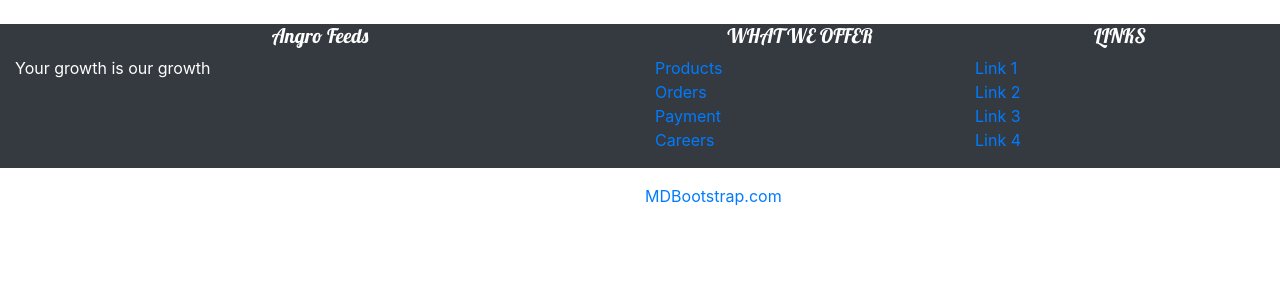
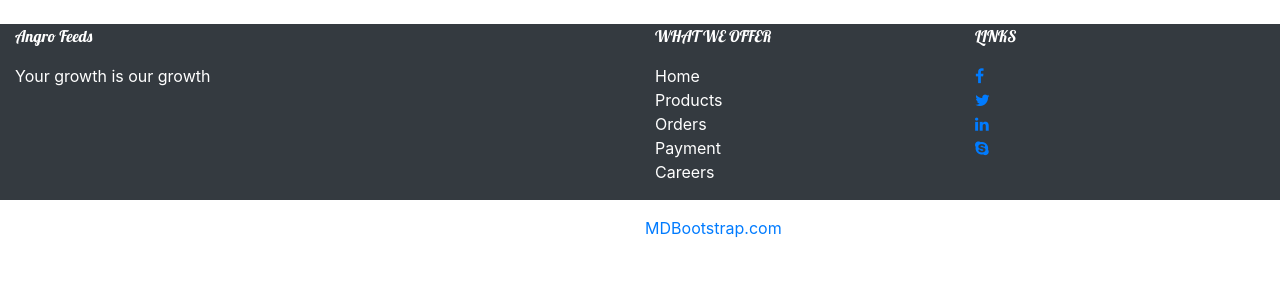
Before and after one commit to kiarieking/Ordersystem, a Django app: page /customer/home/ in a window 1280 px wide. Shown: the part 58-358 px from the top of the page. Run offline with Django 3.2, Linux system fonts and the light colour scheme; some libraries are stand-ins or nearby versions.

Commit message:
more footer formatting

```diff
--- a/customer/templates/customer/base.html
+++ b/customer/templates/customer/base.html
@@ -4,6 +4,7 @@
 <head>
     <meta charset="UTF-8">
     <title>Order System</title>
+    <link href="https://maxcdn.bootstrapcdn.com/font-awesome/4.4.0/css/font-awesome.min.css" rel="stylesheet"/>
     <link rel="stylesheet" href="https://stackpath.bootstrapcdn.com/bootstrap/4.5.0/css/bootstrap.min.css" integrity="sha384-9aIt2nRpC12Uk9gS9baDl411NQApFmC26EwAOH8WgZl5MYYxFfc+NcPb1dKGj7Sk" crossorigin="anonymous">
     <link href="//fonts.googleapis.com/css?family=Lobster&subset=latin,latin-ext" rel="stylesheet" type="text/css">
     <link rel="stylesheet" href="{% static 'css/order.css' %}">
@@ -54,7 +55,7 @@
       <div class="col-md-6 mt-md-0 mt-3">
 
         <!-- Content -->
-        <h5 id="footer-title">Angro Feeds</h5>
+        <p id="footer-title" class="foot">Angro Feeds</p>
         <p>Your growth is our growth</p>
 
       </div>
@@ -66,20 +67,23 @@
       <div class="col-md-3 mb-md-0 mb-3">
 
         <!-- Links -->
-        <h5 class="text-uppercase">What we Offer</h5>
+        <p class="text-uppercase foot">What we Offer</p>
 
-        <ul class="list-unstyled">
+        <ul class="list-unstyled " >
           <li>
-            <a href="#!">Products</a>
+            <a href="{% url 'home' %}" class="text-white">Home</a>
           </li>
           <li>
-            <a href="#!">Orders</a>
+            <a href="{% url 'product' %}" class="text-white">Products</a>
           </li>
           <li>
-            <a href="#!">Payment</a>
+            <a href="#!" class="text-white">Orders</a>
           </li>
           <li>
-            <a href="#!">Careers</a>
+            <a href="#!" class="text-white">Payment</a>
+          </li>
+             <li>
+            <a href="#!" class="text-white">Careers</a>
           </li>
         </ul>
 
@@ -90,20 +94,20 @@
       <div class="col-md-3 mb-md-0 mb-3">
 
         <!-- Links -->
-        <h5 class="text-uppercase">Links</h5>
+        <p class="text-uppercase foot">Links</p>
 
         <ul class="list-unstyled">
           <li>
-            <a href="#!">Link 1</a>
+             <a href="#"><i class="fa fa-facebook"></i></a>
           </li>
           <li>
-            <a href="#!">Link 2</a>
+            <a href="#"><i class="fa fa-twitter"></i></a>
           </li>
           <li>
-            <a href="#!">Link 3</a>
+            <a href="#"><i class="fa fa-linkedin"></i></a>
           </li>
           <li>
-            <a href="#!">Link 4</a>
+            <a href="#"><i class="fa fa-skype"></i></a>
           </li>
         </ul>
 
--- a/product/static/css/order.css
+++ b/product/static/css/order.css
@@ -65,3 +65,11 @@ input[type=text] {
 #card-dairy{
     color: black;
 }
+
+#footer-list{
+    color:white;
+}
+
+.foot{
+    font-family:'lobster';
+}
```
